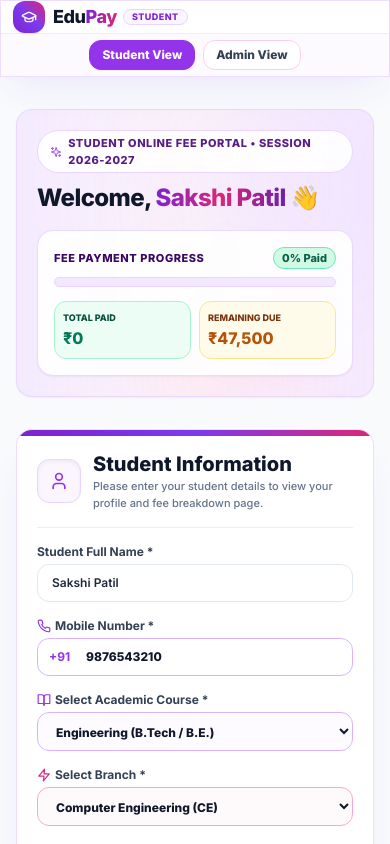
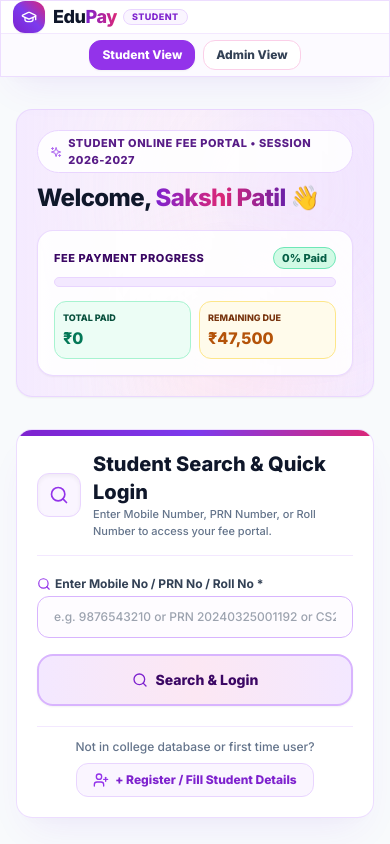
Before and after one commit to sakshimohite2909-spec/fees, a React (Vite) app: page / in a window 390 px wide. Shown: the top 844 px of the page. Built offline with nearby package versions, Linux system fonts and the light colour scheme.

Commit message:
Implement Smart Search Login by Mobile/PRN/Roll No with New Student Registration fallback button

```diff
--- a/src/components/StudentDashboard.jsx
+++ b/src/components/StudentDashboard.jsx
@@ -2,7 +2,8 @@ import React, { useState, useEffect } from 'react';
 import {
   CreditCard, CheckCircle, Clock, FileText,
   Sparkles, Award, ArrowRight, ShieldCheck, Download, Edit3, Save, Check,
-  Phone, BookOpen, Layers, Zap, Building2, CheckCircle2, ChevronRight, User, Hash
+  Phone, BookOpen, Layers, Zap, Building2, CheckCircle2, ChevronRight, User, Hash,
+  Search, UserPlus, AlertCircle
 } from 'lucide-react';
 
 export default function StudentDashboard({
@@ -44,6 +45,10 @@ export default function StudentDashboard({
   const defaultBranch = existingProfile?.educationDetails?.branch || 'Computer Engineering';
 
   // Form & view state
+  const [searchQueryInput, setSearchQueryInput] = useState('');
+  const [searchError, setSearchError] = useState('');
+  const [showRegistrationForm, setShowRegistrationForm] = useState(false);
+
   const [mobileInput, setMobileInput] = useState(defaultMobile);
   const [selectedCourse, setSelectedCourse] = useState(defaultCourse);
   const [selectedBranch, setSelectedBranch] = useState(defaultBranch);
@@ -74,22 +79,21 @@ export default function StudentDashboard({
     }
   }, [currentUser, existingProfile]);
 
-  // 🛡️ BROWSER BACK BUTTON (POPSTATE) HANDLER - Prevents website from closing abruptly on Back Arrow click
+  // 🛡️ BROWSER BACK BUTTON (POPSTATE) HANDLER
   useEffect(() => {
-    // Push an initial history entry into browser history
     window.history.pushState({ appSection: 'student-portal' }, '');
 
     const handlePopState = (e) => {
       if (showEditForm) {
-        // If edit modal/form is open, close edit form and stay on dashboard
         setShowEditForm(false);
         window.history.pushState({ appSection: 'student-dashboard' }, '');
+      } else if (showRegistrationForm) {
+        setShowRegistrationForm(false);
+        window.history.pushState({ appSection: 'student-search' }, '');
       } else if (isMobileSubmitted) {
-        // If on main dashboard, go back to initial Student Information submission form
         setIsMobileSubmitted(false);
         window.history.pushState({ appSection: 'student-form' }, '');
       } else {
-        // If on initial form, keep user on form instead of exiting website
         window.history.pushState({ appSection: 'student-portal' }, '');
       }
     };
@@ -98,7 +102,7 @@ export default function StudentDashboard({
     return () => {
       window.removeEventListener('popstate', handlePopState);
     };
-  }, [isMobileSubmitted, showEditForm]);
+  }, [isMobileSubmitted, showEditForm, showRegistrationForm]);
 
   const handleCourseChange = (newCourse) => {
     setSelectedCourse(newCourse);
@@ -113,7 +117,54 @@ export default function StudentDashboard({
     }
   };
 
-  // Handle Mobile Number Submission (opens main details & fees page)
+  // 🔍 Smart Search & Login Handler (Search by Mobile, PRN, or Roll No)
+  const handleSmartSearchLogin = (e) => {
+    e.preventDefault();
+    const query = searchQueryInput.trim().toLowerCase();
+    if (!query) return;
+
+    setSearchError('');
+
+    // Search in students database (Excel / Registered list)
+    const match = students.find(s => {
+      const mob = (s.mobile || s.educationDetails?.mobile || '').toLowerCase();
+      const prn = (s.prnNo || '').toLowerCase();
+      const roll = (s.rollNo || '').toLowerCase();
+      const name = (s.fullName || '').toLowerCase();
+      return mob.includes(query) || prn.includes(query) || roll.includes(query) || name.includes(query);
+    });
+
+    if (match) {
+      // Record found in Excel / Database! Auto-fill and login!
+      const matchedMobile = match.mobile || match.educationDetails?.mobile || searchQueryInput;
+      const matchedCourse = getNormalizedCourse(match.course || match.educationDetails?.course);
+      const matchedBranch = match.branch || match.educationDetails?.branch || 'Computer Engineering';
+
+      setFullName(match.fullName || 'Student');
+      setMobileInput(matchedMobile);
+      setSelectedCourse(matchedCourse);
+      setSelectedBranch(matchedBranch);
+      if (match.rollNo) setRollNo(match.rollNo);
+      if (match.prnNo) setPrnNo(match.prnNo);
+
+      onSaveStudent({
+        ...match,
+        mobile: matchedMobile,
+        branch: matchedBranch,
+        course: matchedCourse
+      });
+
+      window.history.pushState({ appSection: 'dashboard' }, '');
+      setIsMobileSubmitted(true);
+      setShowEditForm(false);
+      setShowRegistrationForm(false);
+    } else {
+      // Record NOT found in database! Show error and option to register as New Student
+      setSearchError(`No record found for "${searchQueryInput}". If you are a new student, please click '+ New Student Registration' below to fill your details.`);
+    }
+  };
+
+  // Handle New Student Registration Form Submission
   const handleMobileSubmit = (e) => {
     e.preventDefault();
     if (!mobileInput.trim()) return;
@@ -143,6 +194,7 @@ export default function StudentDashboard({
     window.history.pushState({ appSection: 'dashboard' }, '');
     setIsMobileSubmitted(true);
     setShowEditForm(false);
+    setShowRegistrationForm(false);
   };
 
   // Payment Status checks for student
@@ -223,25 +275,118 @@ export default function StudentDashboard({
         </div>
       </div>
 
-      {/* 📱 STEP 1: MOBILE NUMBER SUBMISSION FORM (Direct Page when mobile not submitted or clicking edit) */}
+      {/* 📱 STEP 1: SMART SEARCH LOGIN OR NEW STUDENT REGISTRATION FORM */}
       {(!isMobileSubmitted || showEditForm) && (
-        <div className="bg-white rounded-2xl sm:rounded-3xl p-5 sm:p-6 border border-purple-200 shadow-md glass-panel-glow relative overflow-hidden animate-fadeIn card-attractive-hover max-w-2xl mx-auto">
+        <div className="bg-white rounded-2xl sm:rounded-3xl p-5 sm:p-7 border border-purple-200 shadow-md glass-panel-glow relative overflow-hidden animate-fadeIn card-attractive-hover max-w-2xl mx-auto">
 
           <div className="absolute top-0 left-0 right-0 h-1.5 bg-gradient-to-r from-purple-700 via-violet-600 to-pink-600"></div>
 
-          <div className="space-y-4">
+          {/* VIEW A: SMART SEARCH & QUICK LOGIN (Search by Mobile Number, PRN No, or Roll No) */}
+          {!showRegistrationForm && !showEditForm ? (
+            <div className="space-y-5">
 
               <div className="flex items-center gap-3 border-b border-purple-100 pb-4">
                 <div className="w-11 h-11 rounded-xl bg-purple-50 text-purple-700 flex items-center justify-center font-bold shadow-inner border border-purple-200 shrink-0">
-                <User className="w-5 h-5 text-purple-600" />
+                  <Search className="w-5 h-5 text-purple-600" />
                 </div>
                 <div>
-                <h2 className="text-xl font-black text-slate-900">Student Information</h2>
-                <p className="text-[11px] text-slate-500 font-medium">Please enter your student details to view your profile and fee breakdown page.</p>
+                  <h2 className="text-xl font-black text-slate-900">Student Search & Quick Login</h2>
+                  <p className="text-[11px] text-slate-500 font-medium">Enter Mobile Number, PRN Number, or Roll Number to access your fee portal.</p>
                 </div>
               </div>
 
-            <form onSubmit={handleMobileSubmit} className="space-y-6">
+              <form onSubmit={handleSmartSearchLogin} className="space-y-4">
+                <div>
+                  <label className="block text-xs font-bold text-slate-700 mb-1 flex items-center gap-1">
+                    <Search className="w-3.5 h-3.5 text-purple-600" />
+                    <span>Enter Mobile No / PRN No / Roll No *</span>
+                  </label>
+                  <input
+                    type="text"
+                    required
+                    placeholder="e.g. 9876543210 or PRN 20240325001192 or CS2026-042"
+                    value={searchQueryInput}
+                    onChange={(e) => {
+                      setSearchQueryInput(e.target.value);
+                      if (searchError) setSearchError('');
+                    }}
+                    className="w-full px-4 py-3 rounded-xl border border-purple-300 text-xs font-extrabold text-slate-900 focus:ring-2 focus:ring-purple-500 focus:outline-none bg-purple-50/30 transition-all hover:border-purple-400 placeholder:font-medium"
+                  />
+                </div>
+
+                {/* Search Error Alert with + New Student Registration Button */}
+                {searchError && (
+                  <div className="p-4 bg-amber-50 border border-amber-200 rounded-2xl space-y-2 animate-fadeIn">
+                    <p className="text-xs font-bold text-amber-900 flex items-center gap-1.5">
+                      <AlertCircle className="w-4 h-4 text-amber-600 shrink-0" />
+                      <span>{searchError}</span>
+                    </p>
+                    <button
+                      type="button"
+                      onClick={() => setShowRegistrationForm(true)}
+                      className="w-full flex items-center justify-center gap-2 py-2.5 rounded-xl bg-purple-600 hover:bg-purple-700 text-white font-extrabold text-xs shadow-sm transition-all cursor-pointer"
+                    >
+                      <UserPlus className="w-4 h-4" />
+                      <span>+ Register as New Student Now</span>
+                    </button>
+                  </div>
+                )}
+
+                {/* Submit Search & Login Button */}
+                <button
+                  type="submit"
+                  className="w-full flex items-center justify-center gap-2 py-3.5 rounded-2xl bg-gradient-to-r from-purple-100 via-pink-100 to-purple-100 hover:from-purple-200 hover:via-pink-200 hover:to-purple-200 text-purple-950 font-black text-sm border-2 border-purple-300 shadow-sm hover:shadow-lg transition-all cursor-pointer transform hover:-translate-y-0.5"
+                >
+                  <Search className="w-4 h-4 text-purple-700" />
+                  <span>Search & Login</span>
+                </button>
+              </form>
+
+              {/* Secondary Option: Direct Link for New Students */}
+              <div className="pt-3 border-t border-purple-100 text-center">
+                <p className="text-xs text-slate-500 font-medium mb-2">Not in college database or first time user?</p>
+                <button
+                  type="button"
+                  onClick={() => setShowRegistrationForm(true)}
+                  className="inline-flex items-center gap-1.5 px-4 py-2 rounded-xl bg-purple-50 text-purple-700 hover:bg-purple-100 font-extrabold text-xs border border-purple-200 transition-all cursor-pointer"
+                >
+                  <UserPlus className="w-4 h-4 text-purple-600" />
+                  <span>+ Register / Fill Student Details</span>
+                </button>
+              </div>
+
+            </div>
+          ) : (
+            /* VIEW B: NEW STUDENT REGISTRATION FORM / EDIT PROFILE FORM */
+            <div className="space-y-4">
+
+              <div className="flex items-center justify-between border-b border-purple-100 pb-4">
+                <div className="flex items-center gap-3">
+                  <div className="w-11 h-11 rounded-xl bg-purple-50 text-purple-700 flex items-center justify-center font-bold shadow-inner border border-purple-200 shrink-0">
+                    <UserPlus className="w-5 h-5 text-purple-600" />
+                  </div>
+                  <div>
+                    <h2 className="text-xl font-black text-slate-900">
+                      {showEditForm ? 'Update Student Profile' : 'New Student Registration'}
+                    </h2>
+                    <p className="text-[11px] text-slate-500 font-medium">
+                      {showEditForm ? 'Update your student details & branch' : 'Fill your basic details to create profile & access fee portal.'}
+                    </p>
+                  </div>
+                </div>
+
+                {!showEditForm && (
+                  <button
+                    type="button"
+                    onClick={() => setShowRegistrationForm(false)}
+                    className="text-xs font-bold text-purple-700 hover:underline px-2 py-1 rounded bg-purple-50"
+                  >
+                    ← Back to Search
+                  </button>
+                )}
+              </div>
+
+              <form onSubmit={handleMobileSubmit} className="space-y-5">
 
                 {/* Basic Student Information Inputs Grid */}
                 <div className="grid grid-cols-1 md:grid-cols-2 gap-4">
@@ -259,7 +404,7 @@ export default function StudentDashboard({
                     />
                   </div>
 
-                {/* 2. Mobile Number (Next to Student Full Name!) */}
+                  {/* 2. Mobile Number */}
                   <div>
                     <label className="block text-xs font-bold text-slate-700 mb-1 flex items-center gap-1">
                       <Phone className="w-3.5 h-3.5 text-purple-600" />
@@ -324,20 +469,20 @@ export default function StudentDashboard({
 
                 </div>
 
-              {/* Submit Button */}
+                {/* Submit Buttons */}
                 <div className="flex gap-3 pt-2">
                   <button
                     type="submit"
-                  className="flex-1 flex items-center justify-center gap-2 py-4 rounded-2xl bg-gradient-to-r from-purple-100 via-pink-100 to-purple-100 hover:from-purple-200 hover:via-pink-200 hover:to-purple-200 text-purple-950 font-black text-base border-2 border-purple-300 shadow-sm hover:shadow-lg transition-all cursor-pointer transform hover:-translate-y-0.5 active:translate-y-0"
+                    className="flex-1 flex items-center justify-center gap-2 py-3.5 rounded-2xl bg-gradient-to-r from-purple-100 via-pink-100 to-purple-100 hover:from-purple-200 hover:via-pink-200 hover:to-purple-200 text-purple-950 font-black text-base border-2 border-purple-300 shadow-sm hover:shadow-lg transition-all cursor-pointer transform hover:-translate-y-0.5"
                   >
                     <CheckCircle className="w-5 h-5 text-purple-700" />
-                  <span>Login</span>
+                    <span>Save & Login</span>
                   </button>
                   {showEditForm && (
                     <button
                       type="button"
                       onClick={() => setShowEditForm(false)}
-                    className="px-6 py-4 rounded-2xl border border-purple-200 font-bold text-xs hover:bg-purple-50 transition-colors text-purple-900 bg-white"
+                      className="px-6 py-3.5 rounded-2xl border border-purple-200 font-bold text-xs hover:bg-purple-50 transition-colors text-purple-900 bg-white cursor-pointer"
                     >
                       Cancel
                     </button>
@@ -345,8 +490,8 @@ export default function StudentDashboard({
                 </div>
 
               </form>
-
             </div>
+          )}
 
         </div>
       )}
```
Lines whose indentation alone changed are shown as unchanged.
